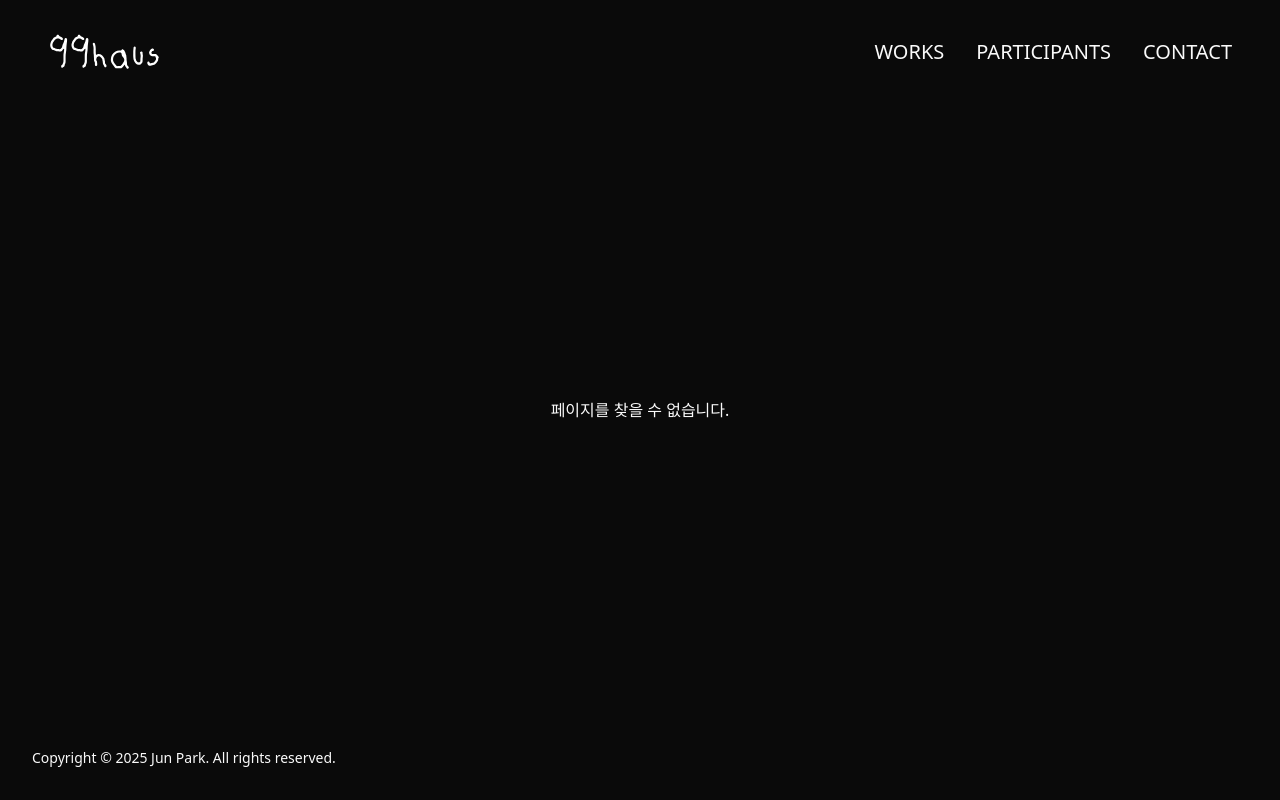
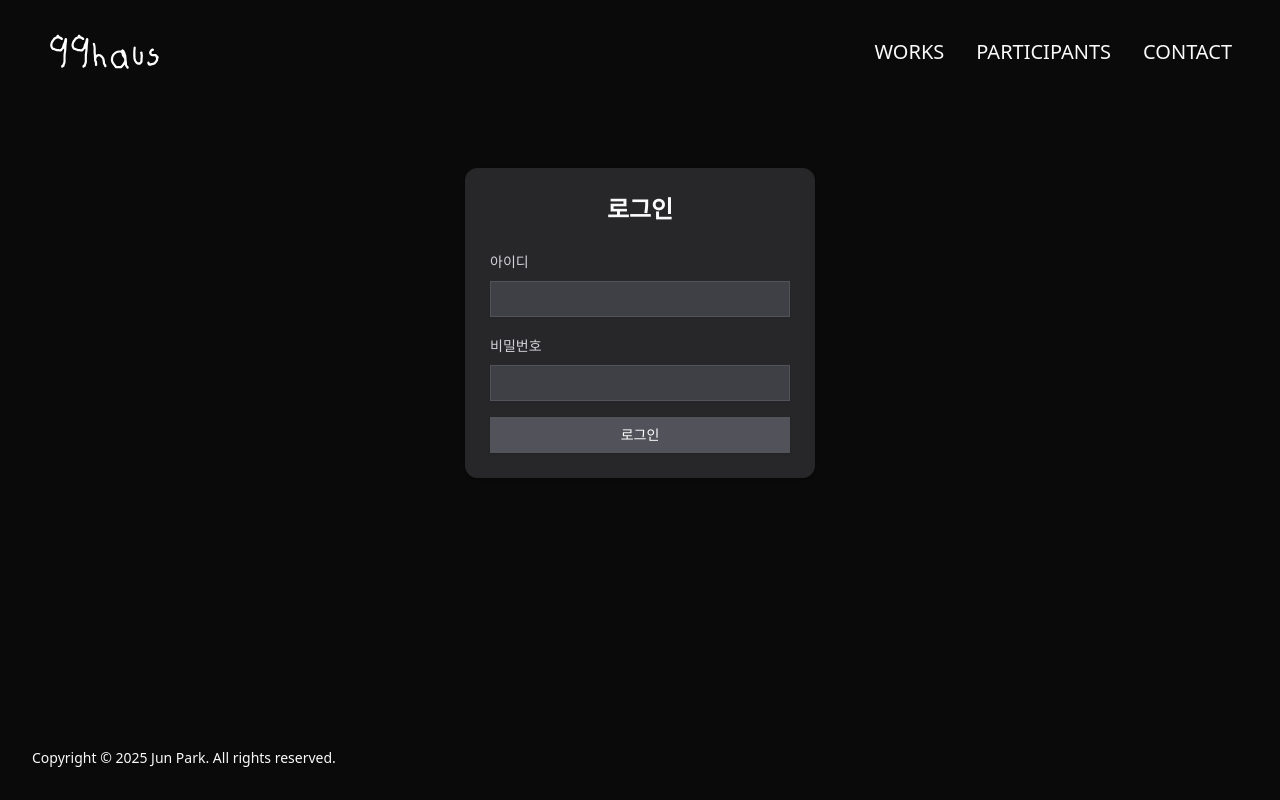
Before and after one commit to jihun-io/guguhaus, a Next.js app: page /administrator/login in a window 1280 px wide. Before the commit this address had no page. Built offline with nearby package versions, Linux system fonts and the light colour scheme; no server answers.

Commit message:
로그인 페이지 추가: 관리자 로그인 폼 컴포넌트를 포함한 페이지 구현

```diff
--- /dev/null
+++ b/src/app/administrator/login/page.tsx
@@ -0,0 +1,9 @@
+import LoginForm from "@/components/admin/LoginForm";
+
+export default function Login() {
+  return (
+    <>
+      <LoginForm />
+    </>
+  );
+}
```
